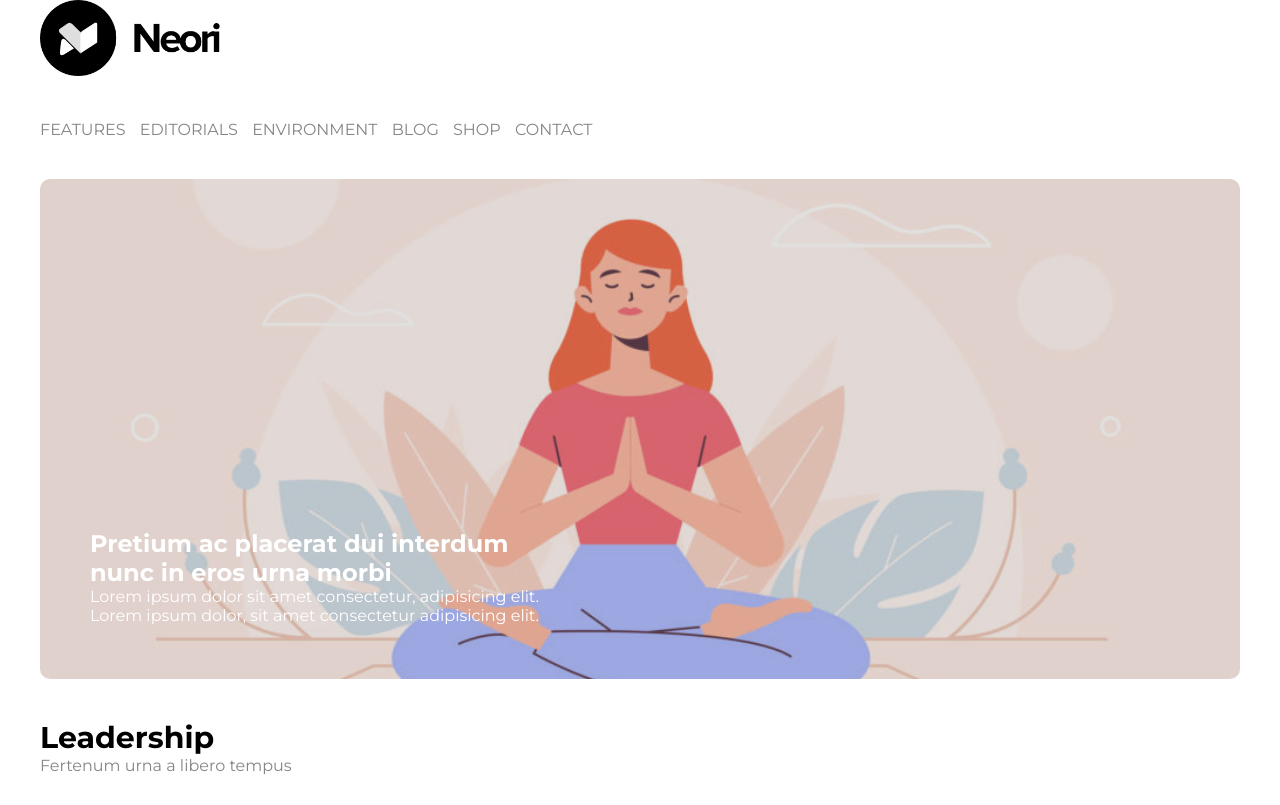
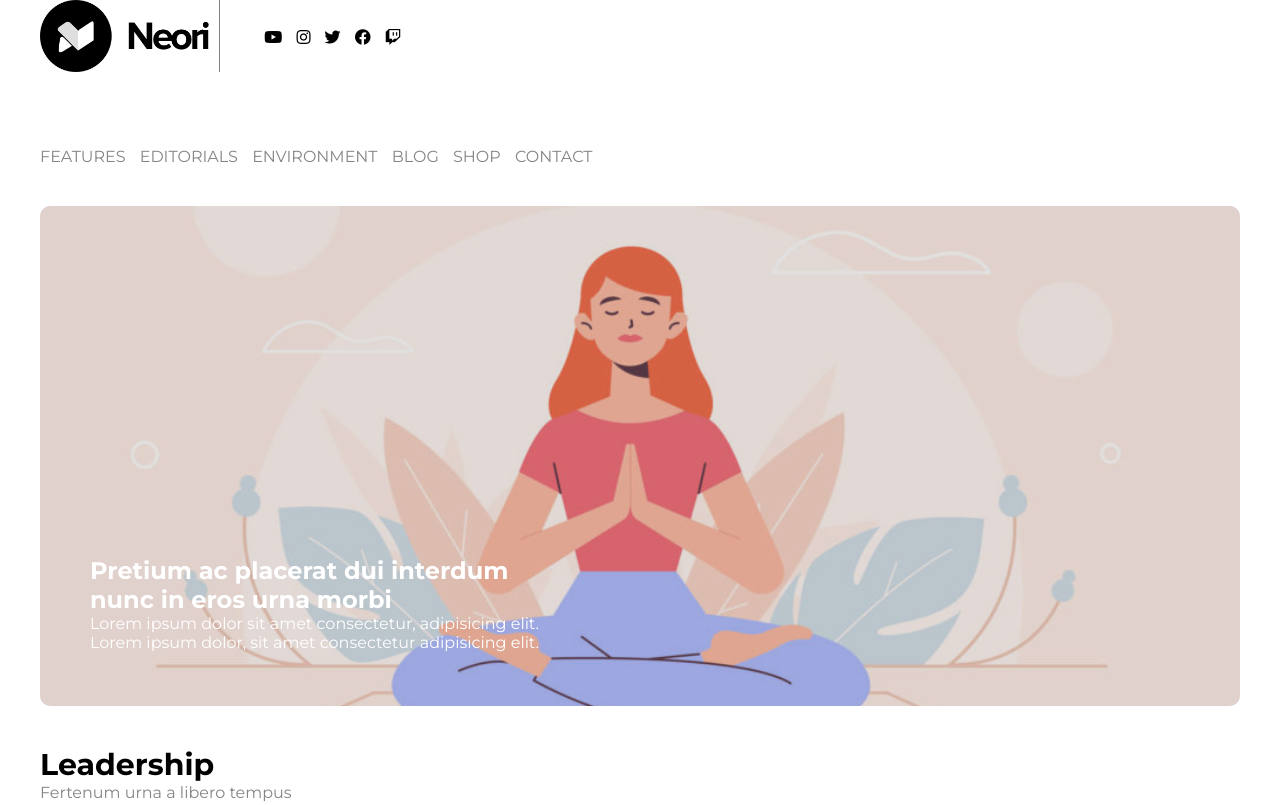
Before and after one commit to EmiPro97/htmlcss-wp, a plain HTML site: page index.html in a window 1280 px wide. Shown: the top 805 px of the page. Drawn offline with Linux system fonts and the light colour scheme.

Commit message:
added social icons

```diff
--- a/css/style.css
+++ b/css/style.css
@@ -46,8 +46,47 @@ h2, h3, h4, h5, h6{
 /* Header */
 .head .logo img{
     width: 180px ;
+    border-right: 1px solid gray;
+    padding-right: 10px;
+    margin-right: 20px;
 }
 
+.head .socials, .socials li {
+    display: inline-block;
+    list-style: none;
+    vertical-align: middle;
+    padding-left: 10px;
+    padding-bottom: 30px;
+}
+
+
+/* Icons */
+.fab:hover{
+    cursor: pointer;
+}
+
+.fa-youtube:hover{
+    color: red;
+}
+
+.fa-instagram:hover{
+    color:  #E1306C;
+}
+
+.fa-twitter:hover{
+    color: dodgerblue;
+}
+
+.fa-facebook:hover{
+    color: blue;
+}
+
+.fa-twitch:hover{
+    color: purple;
+}
+
+
+/* Navigation-bar */
 .navigation-bar .nav-menu{
     margin-top: 40px;
 }
--- a/index.html
+++ b/index.html
@@ -12,6 +12,9 @@
     <link rel="preconnect" href="https://fonts.gstatic.com">
     <link href="https://fonts.googleapis.com/css2?family=Montserrat:wght@400;700&display=swap" rel="stylesheet">
 
+    <!-- Icons -->
+    <link rel="stylesheet" href="https://cdnjs.cloudflare.com/ajax/libs/font-awesome/5.15.2/css/all.min.css">
+
     <!-- Window title -->
     <title>Milestone 2</title>
 </head>
@@ -22,9 +25,26 @@
 
         <!-- Header -->
         <header class="head">
-            <a class="logo" href="#">
+            <i class="logo">
                 <img src="./img/logo.png" alt="brand-logo">
-            </a>
+            </i>
+            <ul class="socials">
+                <li>
+                    <i class="fab fa-youtube"></i>
+                </li>
+                <li>
+                    <i class="fab fa-instagram"></i>
+                </li>
+                <li>
+                    <i class="fab fa-twitter"></i>
+                </li>
+                <li>
+                    <i class="fab fa-facebook"></i>
+                </li>
+                <li>
+                    <i class="fab fa-twitch"></i>
+                </li>
+            </ul>
             <nav class="navigation-bar">
                 <ul class="nav-menu">
                     <li>
```
